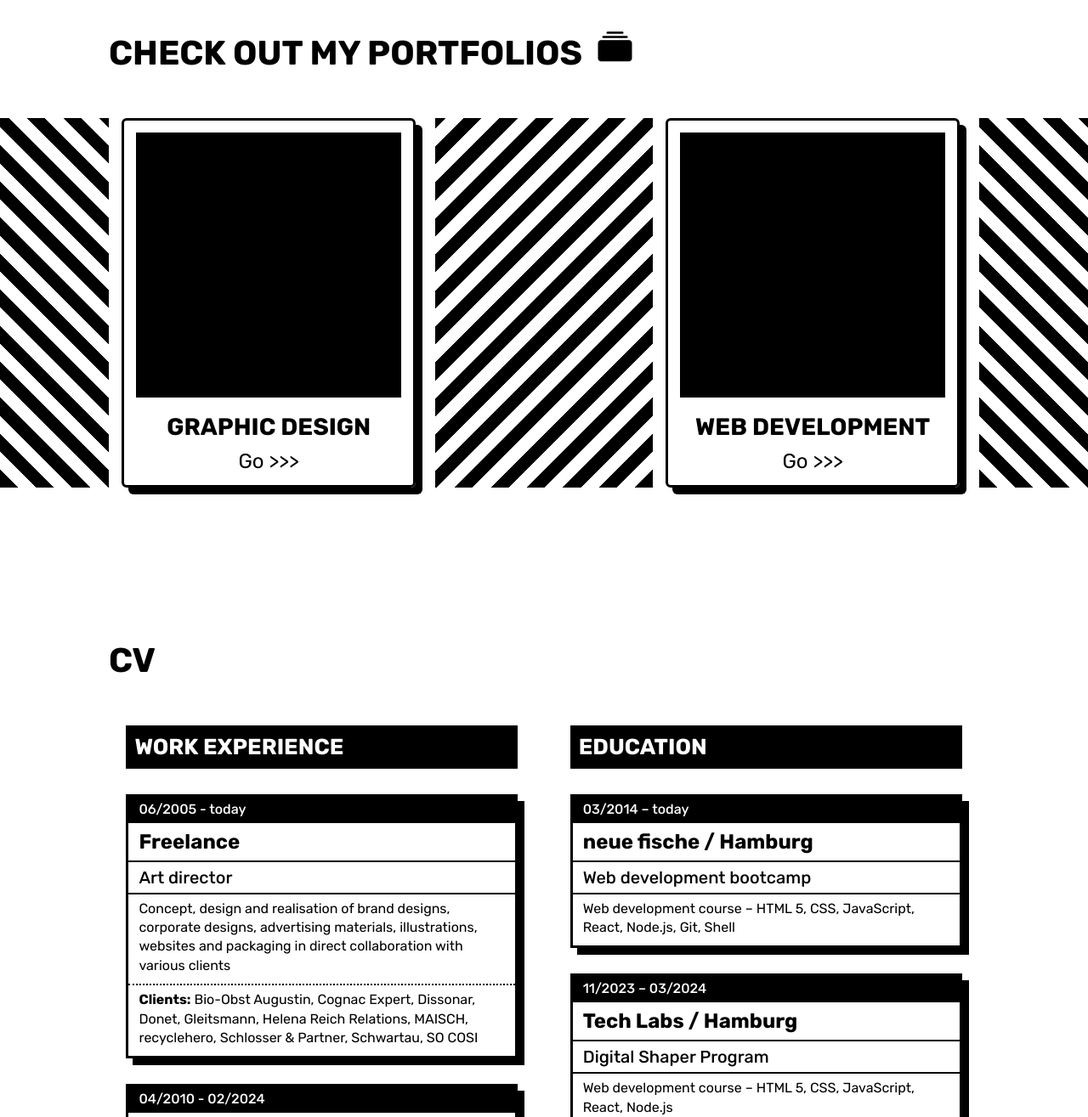
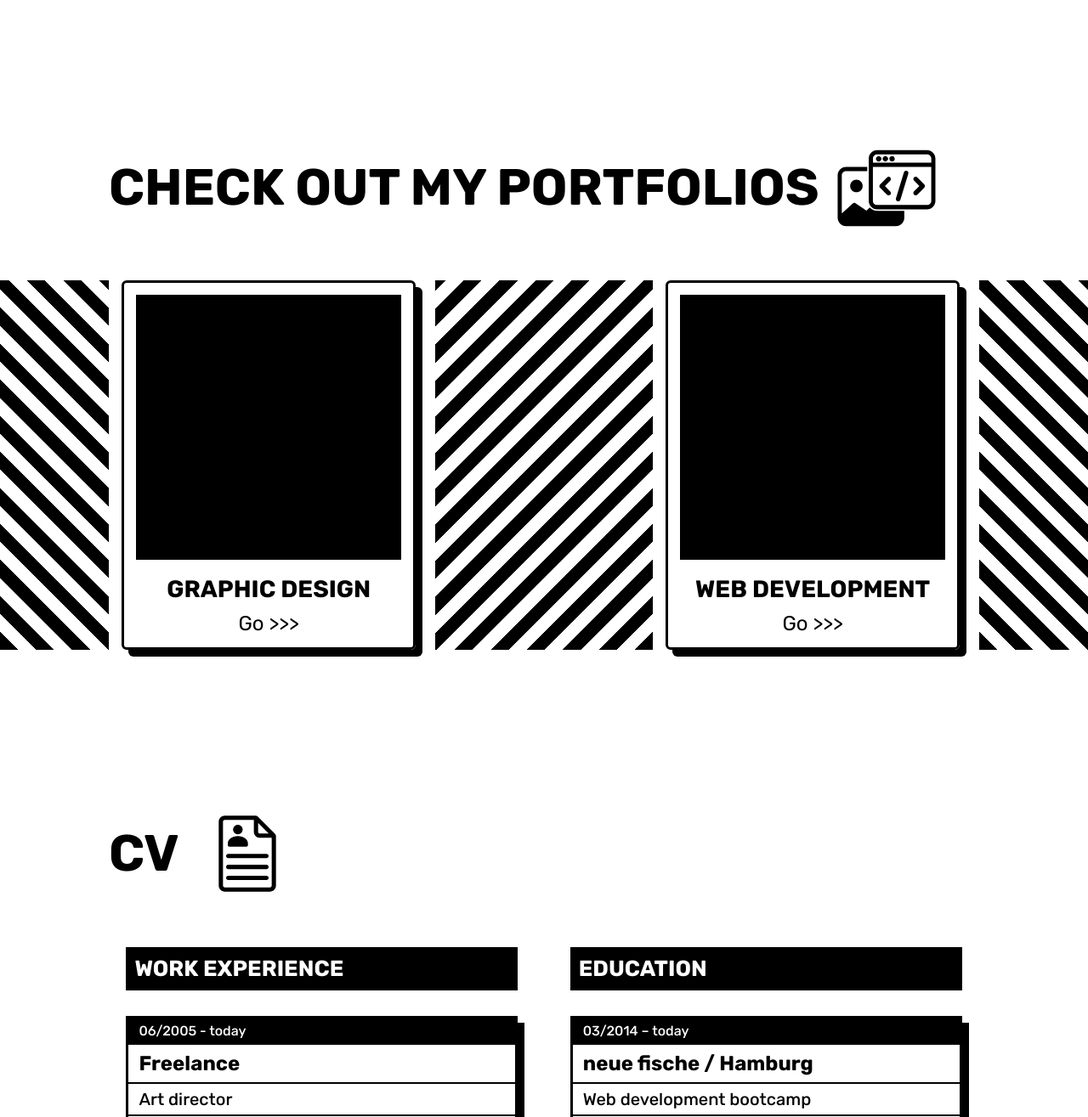
Before and after one commit to P-Oliomonte/personal-website, a website: page index.html in a window 1280 px wide. Shown: the part 1215-2530 px from the top of the page at 85% size. Drawn offline with nearby package versions, Linux system fonts and the light colour scheme.

Commit message:
Update headlines and icons

```diff
--- a/index.html
+++ b/index.html
@@ -35,7 +35,10 @@
     <main>
       <section>
         <div id="thats-me">
-          <h2>THAT'S ME <i class="bi bi-arrow-down-square-fill"></i></h2>
+          <div class="headline-profile">
+            <h2>THAT'S ME</h2>
+            <img src="./img/Icon_Profile.svg" alt="icon-profile" />
+          </div>
           <div class="filler-left1"></div>
           <div id="image-container">
             <img
@@ -76,7 +79,10 @@
       <section id="portfolio">
         <div class="filler-left2"></div>
 
-        <h2>CHECK OUT MY PORTFOLIOS <i class="bi bi-collection-fill"></i></h2>
+        <div class="headline-portfolio">
+          <h2>CHECK OUT MY PORTFOLIOS</h2>
+          <img src="./img/Icon_Portfolio.svg" alt="icon-portfolio" />
+        </div>
 
         <div id="card-graphic">
           <img src="/img/graphics-image.jpg" alt="graphics-image" />
@@ -96,7 +102,10 @@
       </section>
 
       <section id="cv">
-        <h2>CV</h2>
+        <div class="headline-cv">
+          <h2>CV</h2>
+          <img src="./img/Icon_CV.svg" alt="icon-cv" />
+        </div>
 
         <div id="work">
           <h3>WORK EXPERIENCE</h3>
--- a/styles.css
+++ b/styles.css
@@ -131,7 +131,7 @@ h1 span {
 
 .logo-ani {
   object-fit: cover;
-  width: 80%;
+  width: 90%;
   grid-column: 2;
 }
 
@@ -148,18 +148,27 @@ section {
   grid-template-columns:
     1fr minmax(min(30%, 450px), 1fr) minmax(min(50%, 750px), 1fr)
     1fr;
-  grid-template-rows: 100px 1fr;
+  grid-template-rows: auto 1fr;
   grid-gap: 0px;
   width: 100%;
   padding-top: 180px; /* to keep distance to top when anchor link clicked */
   margin-top: -180px; /* to keep distance to top when anchor link clicked */
 }
 
-#thats-me h2 {
+.headline-profile {
   font-size: 40px;
+  padding-bottom: 50px;
   /* max-width: 1200px; */
   grid-column: 2 / 4;
   grid-row: 1 / 1;
+  display: flex;
+  justify-content: start;
+  align-items: center;
+  gap: 20px;
+}
+
+.headline-profile img {
+  height: 120px;
 }
 
 #image-container {
@@ -197,7 +206,7 @@ section {
       1fr
     )
     1fr;
-  grid-template-rows: 100px 1fr;
+  grid-template-rows: auto 1fr;
   grid-gap: 0px;
   width: 100%;
   padding-top: 180px; /* to keep distance to top when anchor link clicked */
@@ -288,10 +297,19 @@ section {
   padding: 4%;
 }
 
-#portfolio h2 {
+.headline-portfolio {
   font-size: 40px;
+  padding-bottom: 50px;
   grid-column: 2 / 5;
   grid-row: 1 / 1;
+  display: flex;
+  justify-content: start;
+  align-items: center;
+  gap: 20px;
+}
+
+.headline-portfolio img {
+  height: 120px;
 }
 
 h2 i {
@@ -361,17 +379,26 @@ h2 i {
   grid-template-columns:
     1fr minmax(min(40%, 600px), 1fr) minmax(min(40%, 600px), 1fr)
     1fr;
-  grid-template-rows: 100px 1fr;
+  grid-template-rows: auto 1fr;
   grid-gap: 0px;
   width: 100%;
   padding-top: 180px; /* to keep distance to top when anchor link clicked */
   margin-top: -180px; /* to keep distance to top when anchor link clicked */
 }
 
-#cv h2 {
+.headline-cv {
   font-size: 40px;
+  padding-bottom: 50px;
   grid-column: 2 / 4;
   grid-row: 1 / 1;
+  display: flex;
+  justify-content: start;
+  align-items: center;
+  gap: 20px;
+}
+
+.headline-cv img {
+  height: 120px;
 }
 
 #work {
```
Also changed, not shown: img/Icon_CV.svg (added), img/Icon_Contact.svg (added), img/Icon_Portfolio.svg (added), img/Icon_Profile.svg (added).
